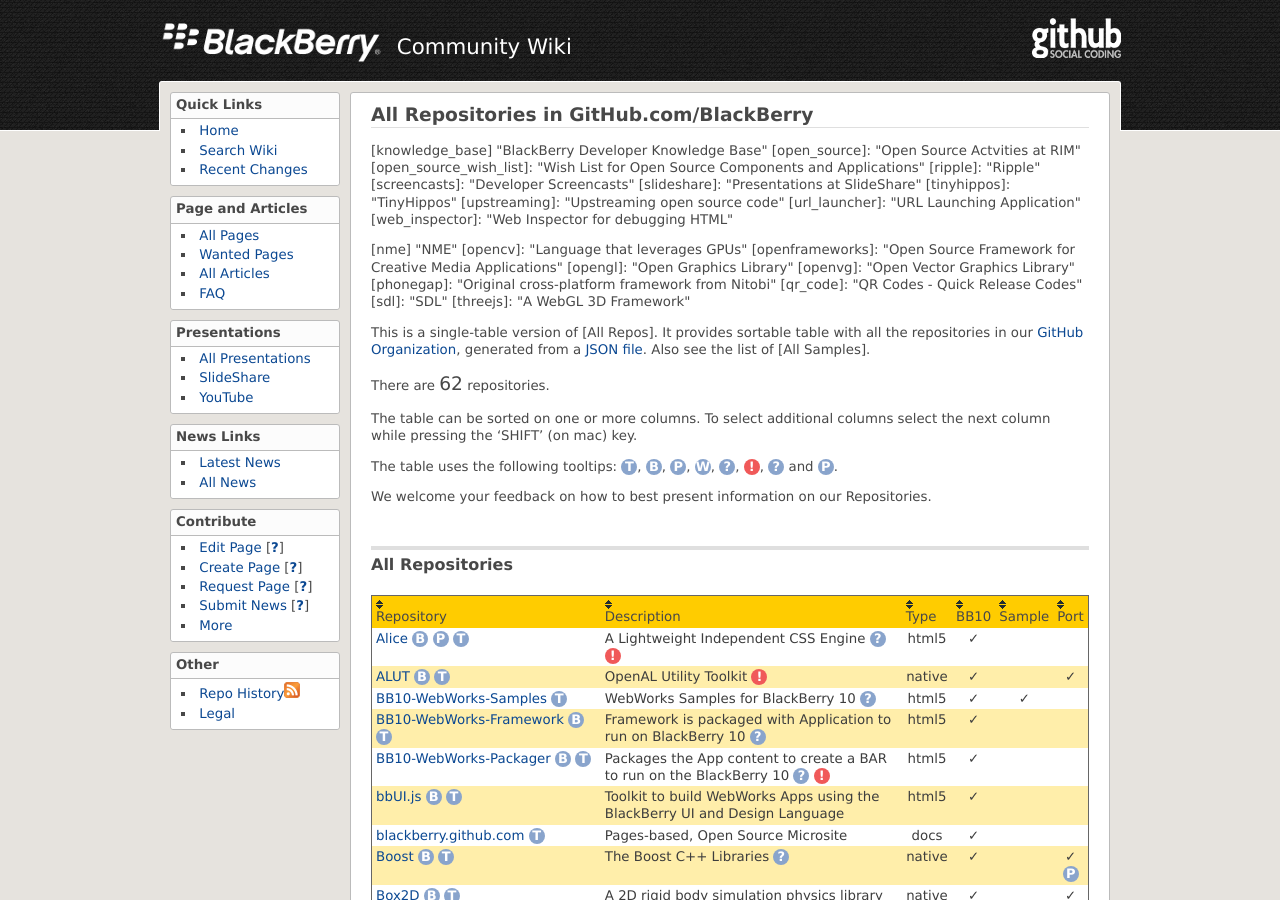
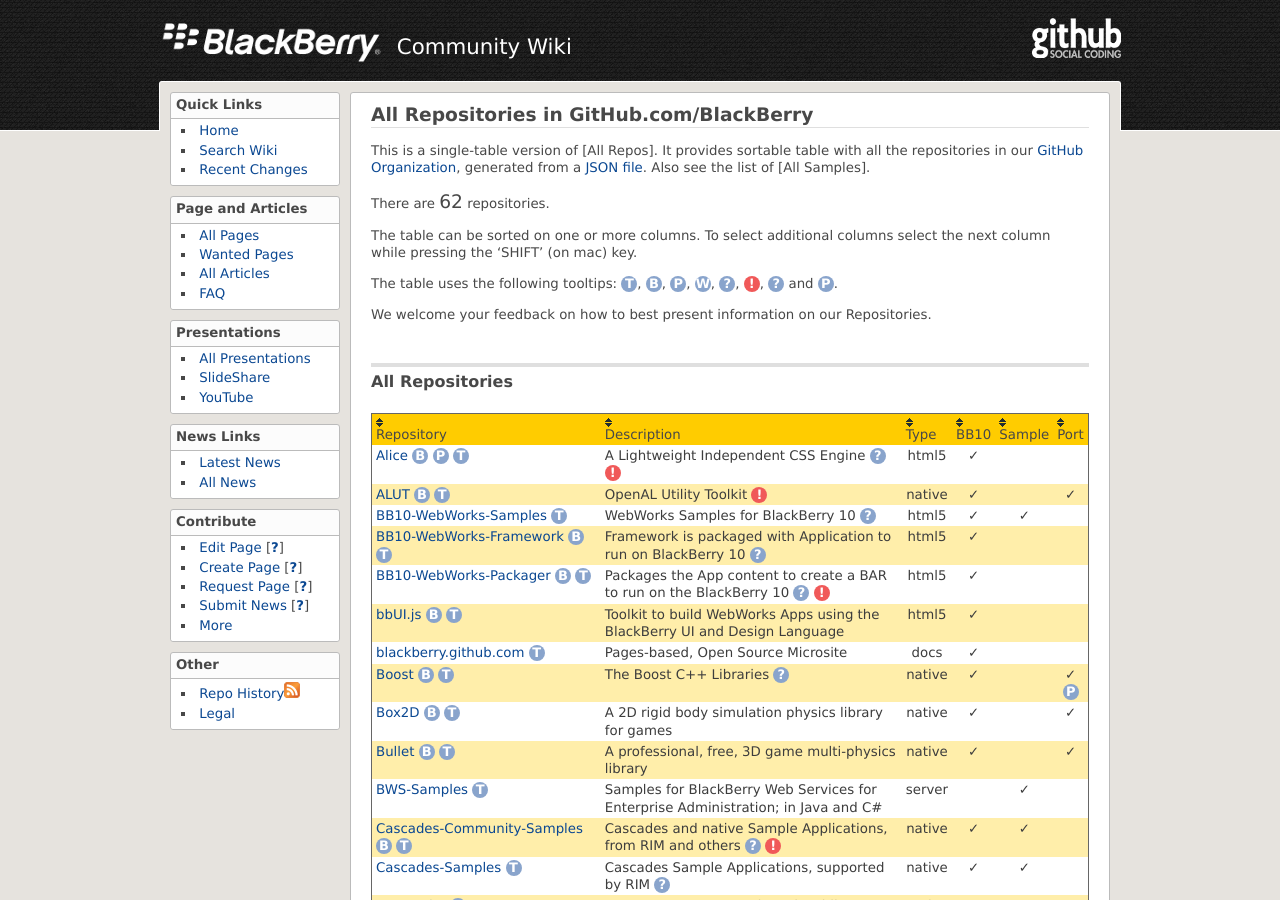
Before and after one commit to blackberry/Catalogs, a Jekyll site: the page built from All_Repos_as_One_Table.md, in a window 1280 px wide and 900 px high. Built offline with Jekyll 4.4.1, drawn with Linux system fonts in a browser that asks for light colours.

Commit message:
Fixed bad formatting in common-defs Fixed 2 missing tabs.

```diff
--- a/_includes/common-defs.md
+++ b/_includes/common-defs.md
@@ -130,7 +130,7 @@
 [debugtoken]: <DebugToken.html> "DebugToken"
 [html5_tools]: <HTML5_Tools.html> "Tools useful for HTML5 Development"
 [inside_blackberry]: <Inside_BlackBerry.html> "Inside BlackBerry Blog"
-[knowledge_base] <Knowledge_Base.html> "BlackBerry Developer Knowledge Base"
+[knowledge_base]: <Knowledge_Base.html> "BlackBerry Developer Knowledge Base"
 [open_source]: <Open_Source.html> "Open Source Actvities at RIM"
 [open_source_wish_list]: <Open_Source_Wish_List.html> "Wish List for Open Source Components and Applications"
 [ripple]: <Ripple.html> "Ripple"
@@ -175,7 +175,7 @@
 [jquery]: <jQuery.html> "jQuery"
 [libraries]: <Libraries.html> "Application Libraries"
 [lzma]: <LZMA.html> "LZMA implementation"
-[nme] <NME.html> "NME"
+[nme]: <NME.html> "NME"
 [opencv]: <OpenCV.html> "Language that leverages GPUs"
 [openframeworks]: <OpenFrameworks.html> "Open Source Framework for Creative Media Applications"
 [opengl]: <OpenGL.html> "Open Graphics Library"
@@ -245,7 +245,7 @@
 
 [amsterdam]: <Amsterdam.html> "Amsterdam, Netherlands, and nearby areas"
 [austin]: <Austin.html> "Austin, Texas, USA, and nearby areas"
-[bangalore]: <Bangalore.html>" "Bangalore, India, and nearby areas"
+[bangalore]: <Bangalore.html> "Bangalore, India, and nearby areas"
 [barcelona]: <Barcelona.html> "Barcelona, Catalonia, Spain, and nearby areas"
 [beijing]: <Beijing.html> "Beijing, China, and nearby areas"
 [berlin]: <Berlin.html> "Berlin, Germany, and nearby areas"
```
